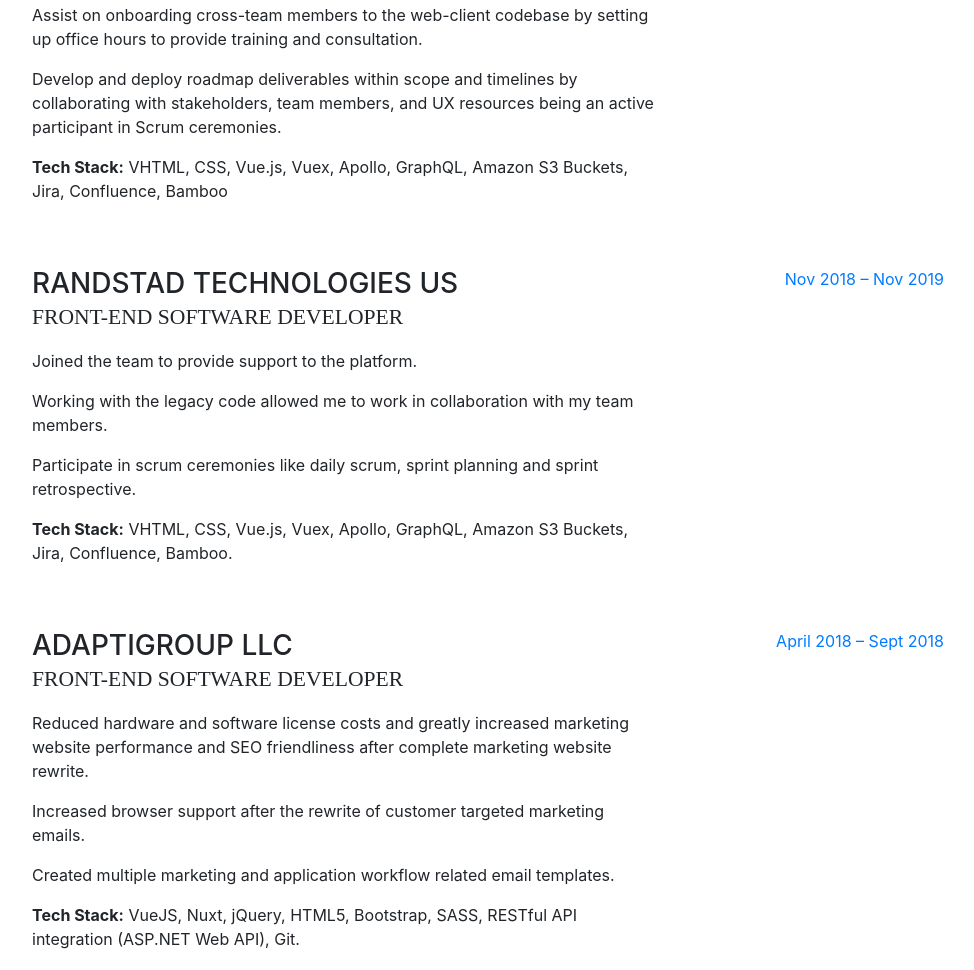
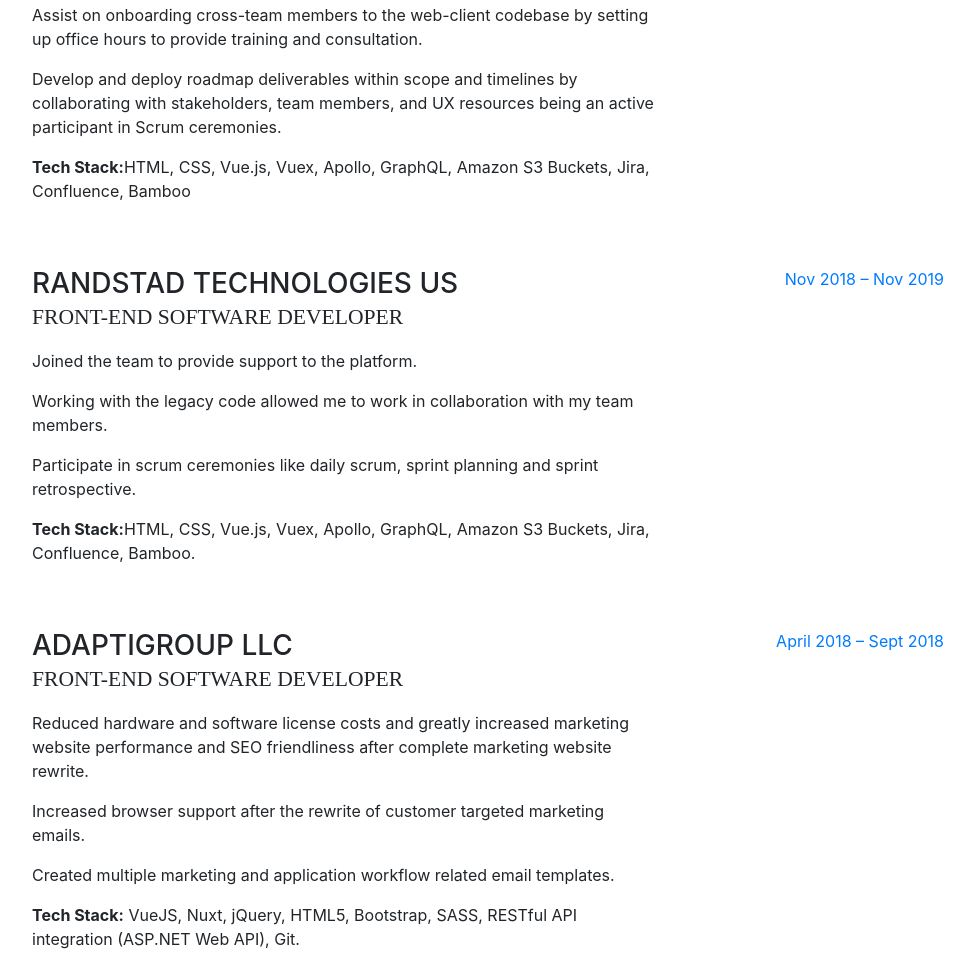
Before and after one commit to aurre/personal-site, a website with bundled scripts: page index.html in a window 1280 px wide. Shown: the part 1077-2047 px from the top of the page, without its empty margins (288-1262 px from the left). Built offline with nearby package versions, Linux system fonts and the light colour scheme; a web font is replaced by a local one.

Commit message:
update tech stack

```diff
--- a/index.html
+++ b/index.html
@@ -105,7 +105,7 @@
             <p>Work in new features to enhance platform usability based on clients requests and needs.</p>
             <p>Assist on onboarding cross-team members to the web-client codebase by setting up office hours to provide training and consultation.</p>
             <p>Develop and deploy roadmap deliverables within scope and timelines by collaborating with stakeholders, team members, and UX resources being an active participant in Scrum ceremonies.</p>
-            <p><strong>Tech Stack:</strong> VHTML, CSS, Vue.js, Vuex, Apollo, GraphQL, Amazon S3 Buckets, Jira, Confluence, Bamboo</p>
+            <p><strong>Tech Stack:</strong>HTML, CSS, Vue.js, Vuex, Apollo, GraphQL, Amazon S3 Buckets, Jira, Confluence, Bamboo</p>
           </div>
           <div class="resume-date text-md-right">
             <span class="text-primary">Nov 2019 – Present</span>
@@ -120,7 +120,7 @@
             <p>Working with the legacy code allowed me to work in collaboration with my team members.
             </p>
             <p>Participate in scrum ceremonies like daily scrum, sprint planning and sprint retrospective.</p>
-            <p><strong>Tech Stack:</strong> VHTML, CSS, Vue.js, Vuex, Apollo, GraphQL, Amazon S3 Buckets, Jira, Confluence, Bamboo.</p>
+            <p><strong>Tech Stack:</strong>HTML, CSS, Vue.js, Vuex, Apollo, GraphQL, Amazon S3 Buckets, Jira, Confluence, Bamboo.</p>
           </div>
           <div class="resume-date text-md-right">
             <span class="text-primary">Nov 2018 – Nov 2019</span>
```
